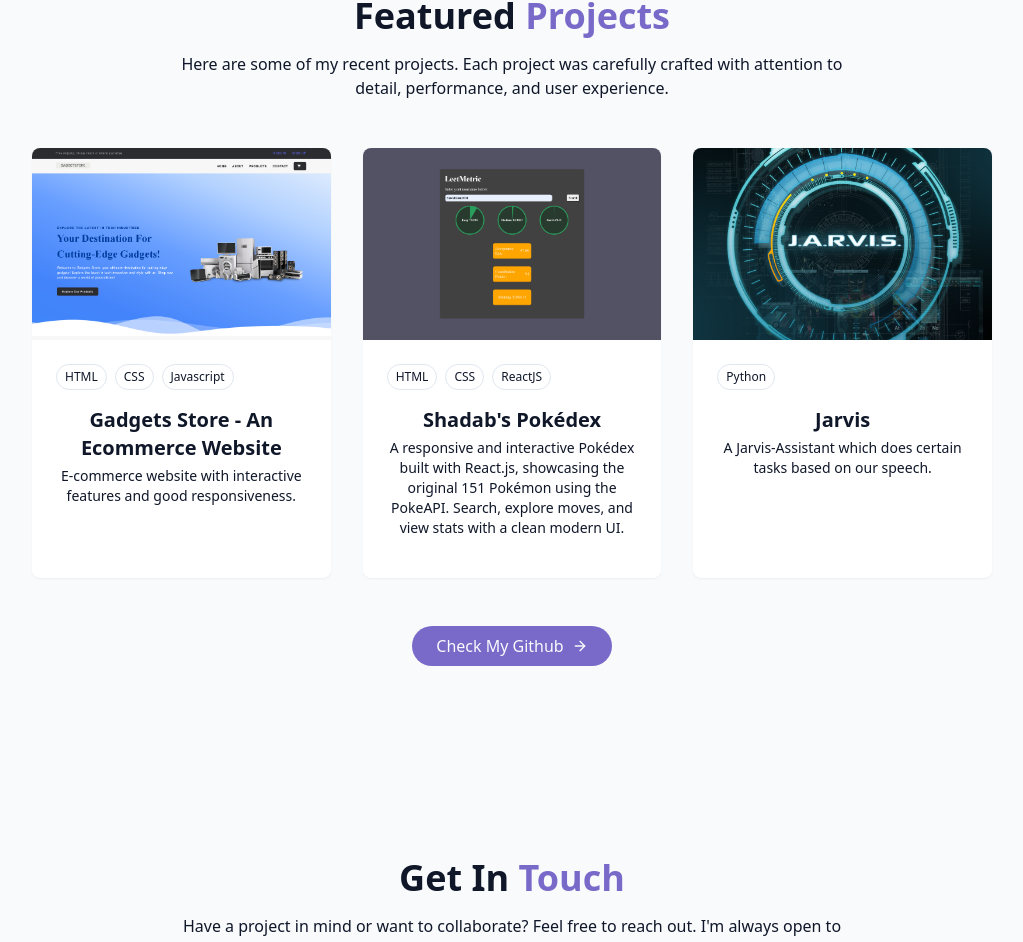
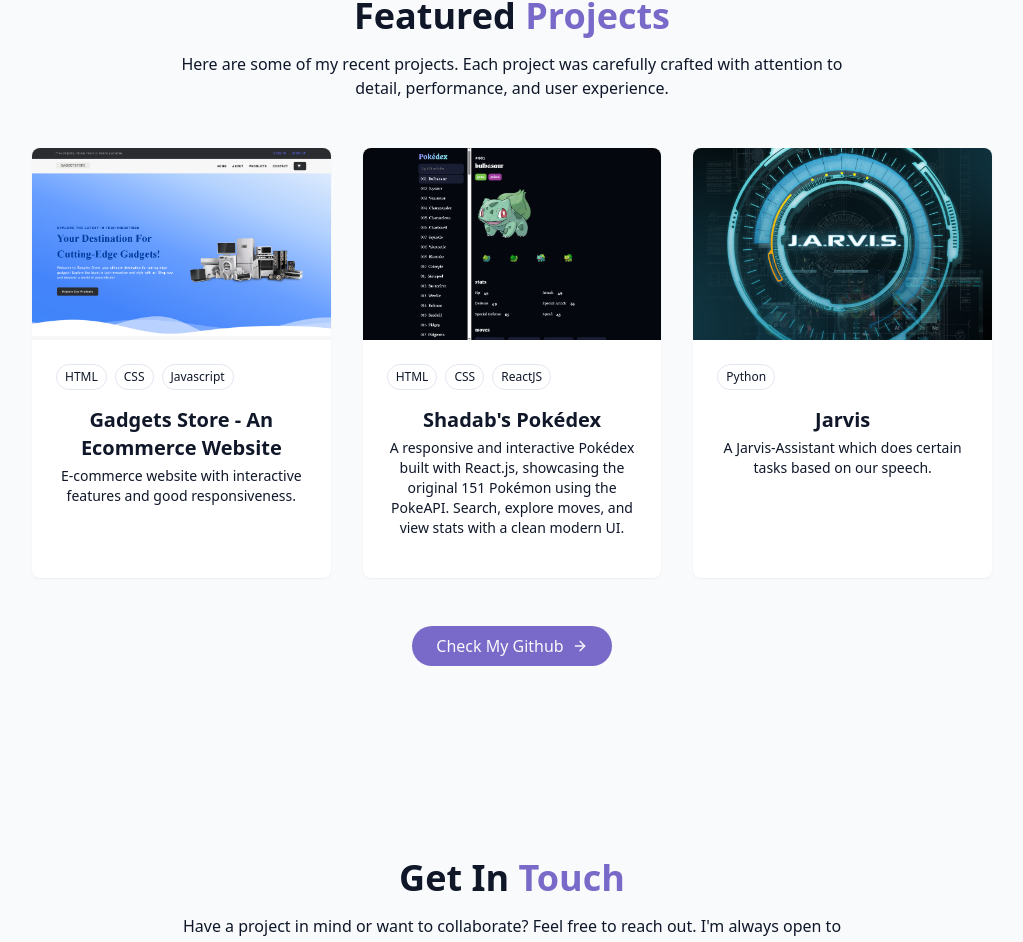
Before and after one commit to Shadabkhan2004/Portfolio-wesbite, a React (Vite) app: page / in a window 1280 px wide. Shown: the part 2430-3372 px from the top of the page, without its empty margins (128-1151 px from the left). Built offline with nearby package versions, Linux system fonts and the light colour scheme.

Commit message:
Update ProjectsSection.jsx

```diff
--- a/src/components/ProjectsSection.jsx
+++ b/src/components/ProjectsSection.jsx
@@ -15,7 +15,7 @@
     title: "Shadab's Pokédex",
     description:
       "A responsive and interactive Pokédex built with React.js, showcasing the original 151 Pokémon using the PokeAPI. Search, explore moves, and view stats with a clean modern UI.",
-    image: "/projects/project2.png",
+    image: "/projects/pokedex.png",
     tags: ["HTML","CSS","ReactJS"],
     demoUrl: "https://shadabspokedex.netlify.app/",
     // githubUrl: "#",
```
